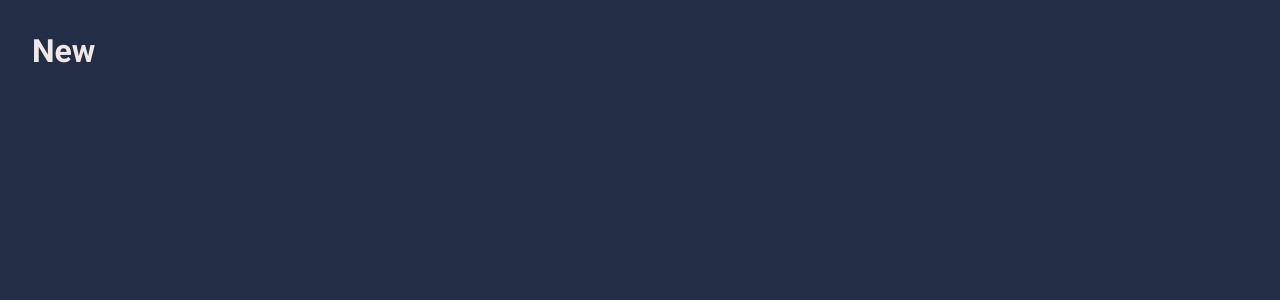
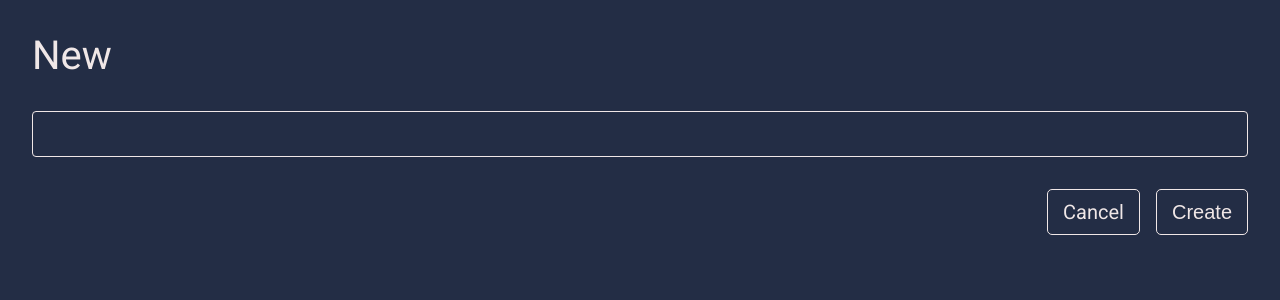
Before and after one commit to yashwanth-git/todos, a Next.js app in the folder next13/: page /new in a window 1280 px wide. Shown: the top 300 px of the page. Built offline with nearby package versions, Linux system fonts and the light colour scheme.

Commit message:
adds new page and cosmetics

```diff
--- a/next13/src/app/new/page.tsx
+++ b/next13/src/app/new/page.tsx
@@ -1,7 +1,19 @@
+import Link from "next/link";
 const New = () => {
   return (
-    <h1>New</h1>
-  )
-}
+    <>
+      <header className="header">
+        <h1 className="logo-text">New</h1>
+      </header>
+      <form className="todo-form">
+        <input type="text" name="title" className="todo-input" />
+      </form>
+      <div className="form-ctas">
+        <Link href=".." className="cta">Cancel</Link>
+        <button type="submit" className="cta">Create</button>
+      </div>
+    </>
+  );
+};
 
 export default New;
--- a/next13/src/app/page.tsx
+++ b/next13/src/app/page.tsx
@@ -42,7 +42,7 @@ const Home = () => {
     <>
       <header className="header">
         <h1 className="logo-text">Todos</h1>
-        <Link className="new-cta" href="/new">
+        <Link className="cta" href="/new">
           New
         </Link>
       </header>
--- a/next13/src/styles/global.css
+++ b/next13/src/styles/global.css
@@ -23,17 +23,18 @@ body {
   font-size: 2.5rem;
   font-weight: 400;
 }
-.new-cta {
+.cta {
   padding: 0.5em 0.75em;
   font-size: 1.25rem;
   cursor: pointer;
+  background-color: transparent;
   border: 1px solid #f0e7e7;
   color: #f0e7e7;
   border-radius: 5px;
   text-decoration: none;
   outline: none;
 }
-.new-cta:hover {
+.cta:hover {
   background-color: #484e5c;
 }
 .todo-item {
@@ -41,10 +42,32 @@ body {
   gap: 1rem;
   align-items: center;
 }
-.todo-check, .todo-check + label {
+.todo-check,
+.todo-check + label {
   cursor: pointer;
 }
-.todo-check:checked + label{
+.todo-check:checked + label {
   text-decoration: line-through;
   color: #a3a1a1;
 }
+.todo-form {
+  display: flex;
+  align-items: center;
+  justify-content: space-between;
+  margin-bottom: 2em;
+}
+.form-ctas{
+  display: flex;
+  gap: 1em;
+  justify-content: end;
+}
+.todo-input {
+  border: 1px solid #f0e7e7;
+  width: 100%;
+  border-radius: 4px;
+  padding: 0.65em 0.65em;
+  font-size: 1.125rem;
+  color: #f0e7e7;
+  outline: none;
+  background: transparent;
+}
```
